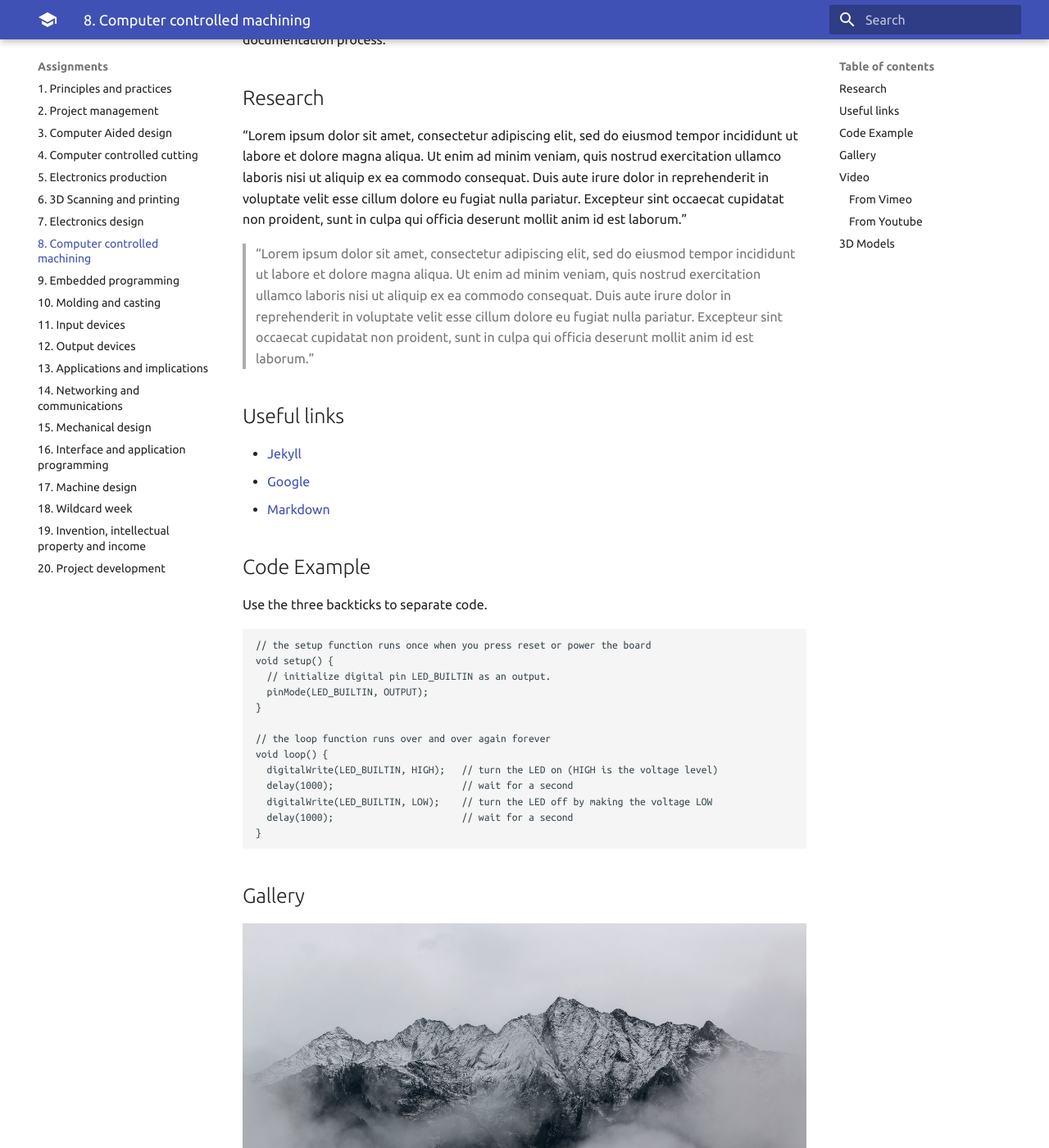
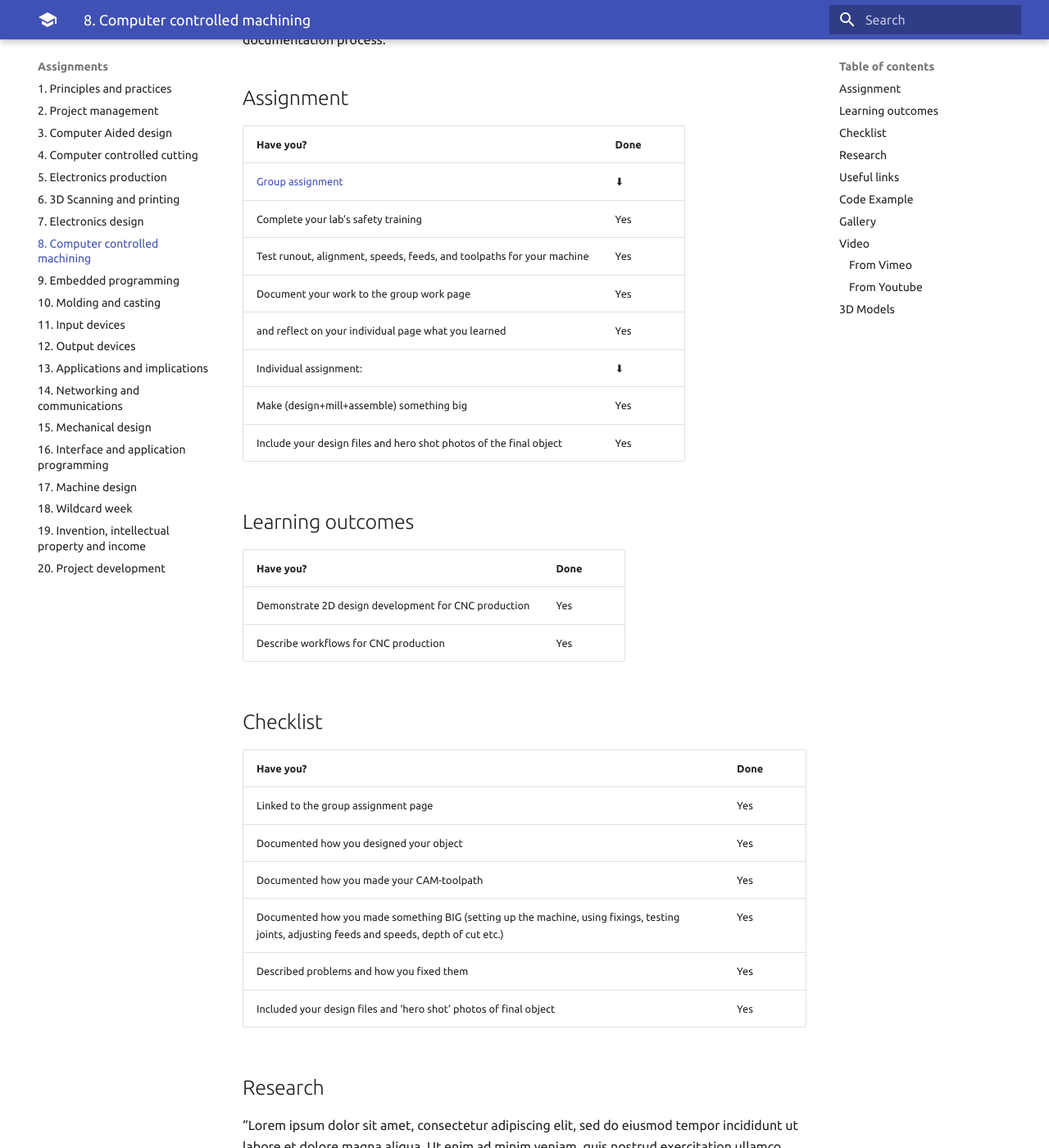
Before and after one commit to MrsLes/FA2023, an MkDocs documentation site: the page built from docs/assignments/week08.md, in a window 1280 px wide and 1400 px high, scrolled down 217 px. Shown: the whole window at 82% size. Built offline with MkDocs 1.6.1 and Material for MkDocs 9.7.7, drawn with Linux system fonts in a browser that asks for light colours.

Commit message:
Added criteria

```diff
--- a/docs/assignments/week08.md
+++ b/docs/assignments/week08.md
@@ -1,6 +1,37 @@
 # 8. Computer controlled machining
 
 This week I worked on defining my final project idea and started to getting used to the documentation process.
+## Assignment
+
+| Have you? | Done |
+| --------|----------|
+|[Group assignment](https://fabacademy.org/2022/labs/incitefocus/group%20projects/computer-controlled-machining/)|&#11015;|
+|Complete your lab's safety training|Yes|
+|Test runout, alignment, speeds, feeds, and toolpaths for your machine|Yes|
+|Document your work to the group work page |Yes|
+|and reflect on your individual page what you learned|Yes|
+| Individual assignment:|&#11015;|
+| Make (design+mill+assemble) something big|Yes|
+| Include your design files and hero shot photos of the final object|Yes|
+
+## Learning outcomes
+
+| Have you? | Done |
+| --------|----------|
+|Demonstrate 2D design development for CNC production|Yes|
+|Describe workflows for CNC production|Yes|
+
+## Checklist
+
+| Have you? | Done |
+| --------|----------|
+| Linked to the group assignment page | Yes |
+| Documented how you designed your object| Yes |
+| Documented how you made your CAM-toolpath| Yes |
+| Documented how you made something BIG (setting up the machine, using fixings, testing joints, adjusting feeds and speeds, depth of cut etc.)| Yes |
+| Described problems and how you fixed them | Yes |
+| Included your design files and 'hero shot' photos of final object | Yes |
+
 
 ## Research
 
--- a/mkdocs.yml
+++ b/mkdocs.yml
@@ -1,5 +1,5 @@
 # Replace the text below to customize your site
-site_name: Your name - Fab Academy
+site_name: Mrs Sam - Fab Academy
 site_description: Fab Academy documentation site for Your Name
 site_author: Blak Majik Faktory
 copyright: Copyright 2023 Your name - Creative Commons Attribution Non Commercial
```
